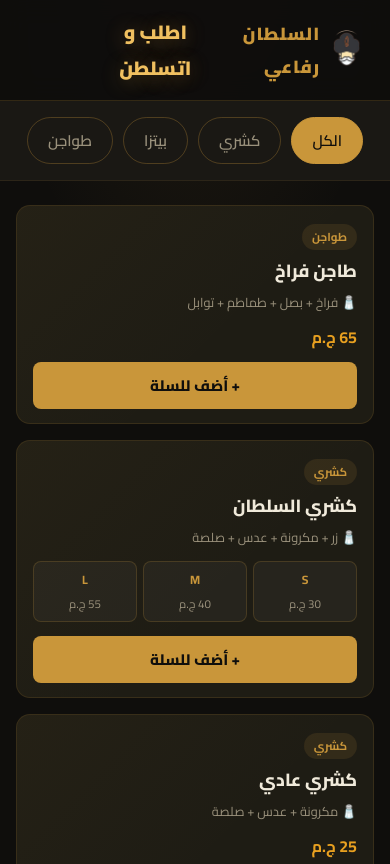
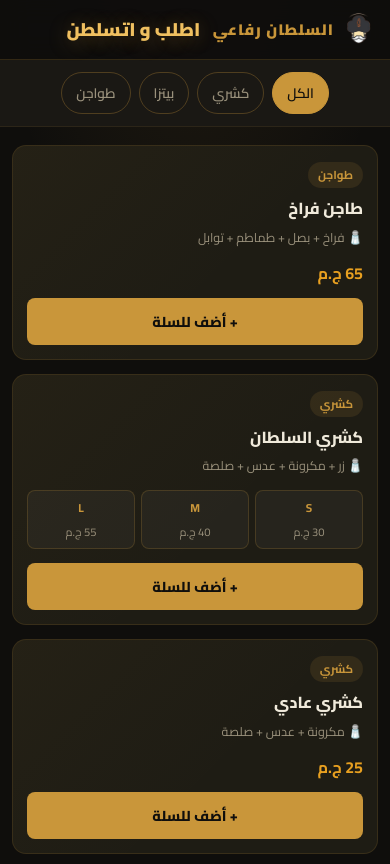
Before and after one commit to mahmoud11334/Soltan, a plain HTML site: page ord/ord.html in a window 390 px wide. Shown: the top 864 px of the page. Drawn offline with Linux system fonts and the light colour scheme; a web font is replaced by a local one.

Commit message:
Update ord.css

```diff
--- a/ord/ord.css
+++ b/ord/ord.css
@@ -475,3 +475,131 @@ body {
   flex-direction: row;
   gap: 6px;
 }
+
+html{
+  scroll-behavior:smooth;
+  -webkit-text-size-adjust:100%;
+}
+
+html, body{
+  width:100%;
+  overflow-x:hidden;
+}
+
+body{
+  overscroll-behavior:none;
+  -webkit-overflow-scrolling:touch;
+  touch-action:pan-y;
+}
+
+*{
+  max-width:100%;
+}
+
+button, a{
+  -webkit-tap-highlight-color:transparent;
+  touch-action:manipulation;
+}
+
+@media (max-width: 700px){
+
+  .site-header{
+    padding: 12px 14px;
+  }
+
+  .header-spacer{
+    width: 40px;
+  }
+
+  .logo-icon{
+    width: 34px;
+    height: 34px;
+    font-size: 1.4rem;
+  }
+
+  .logo-text{
+    font-size: 0.95rem;
+  }
+
+  .site-title{
+    font-size: 1.15rem;
+  }
+
+  .categories-nav{
+    padding: 12px 10px;
+    gap: 8px;
+    top: 58px;
+  }
+
+  .cat-btn{
+    padding: 7px 14px;
+    font-size: 0.85rem;
+  }
+
+  .products-section{
+    padding: 18px 12px 120px;
+  }
+
+  .products-grid{
+    grid-template-columns: 1fr;
+    gap: 14px;
+  }
+
+  .product-card{
+    padding: 16px 14px 14px;
+  }
+
+  .product-name{
+    font-size: 1rem;
+  }
+
+  .product-mkon{
+    font-size: 0.78rem;
+  }
+
+  .sizes-row{
+    gap: 6px;
+  }
+
+  .size-chip{
+    padding: 6px 4px;
+  }
+
+  .size-label{
+    font-size: 0.72rem;
+  }
+
+  .size-price{
+    font-size: 0.7rem;
+  }
+
+  .add-btn{
+    font-size: 0.9rem;
+    padding: 10px 0;
+  }
+
+  .cart-float{
+    width: calc(100% - 24px);
+    justify-content: center;
+    padding: 14px 18px;
+    font-size: 0.95rem;
+  }
+
+  .modal-overlay{
+    padding: 10px;
+  }
+
+  .modal-box{
+    max-height: 92vh;
+    padding: 20px 14px 16px;
+  }
+
+  .modal-title{
+    font-size: 1.15rem;
+  }
+
+  .confirm-btn{
+    font-size: 1rem;
+    padding: 13px 0;
+  }
+}
```
